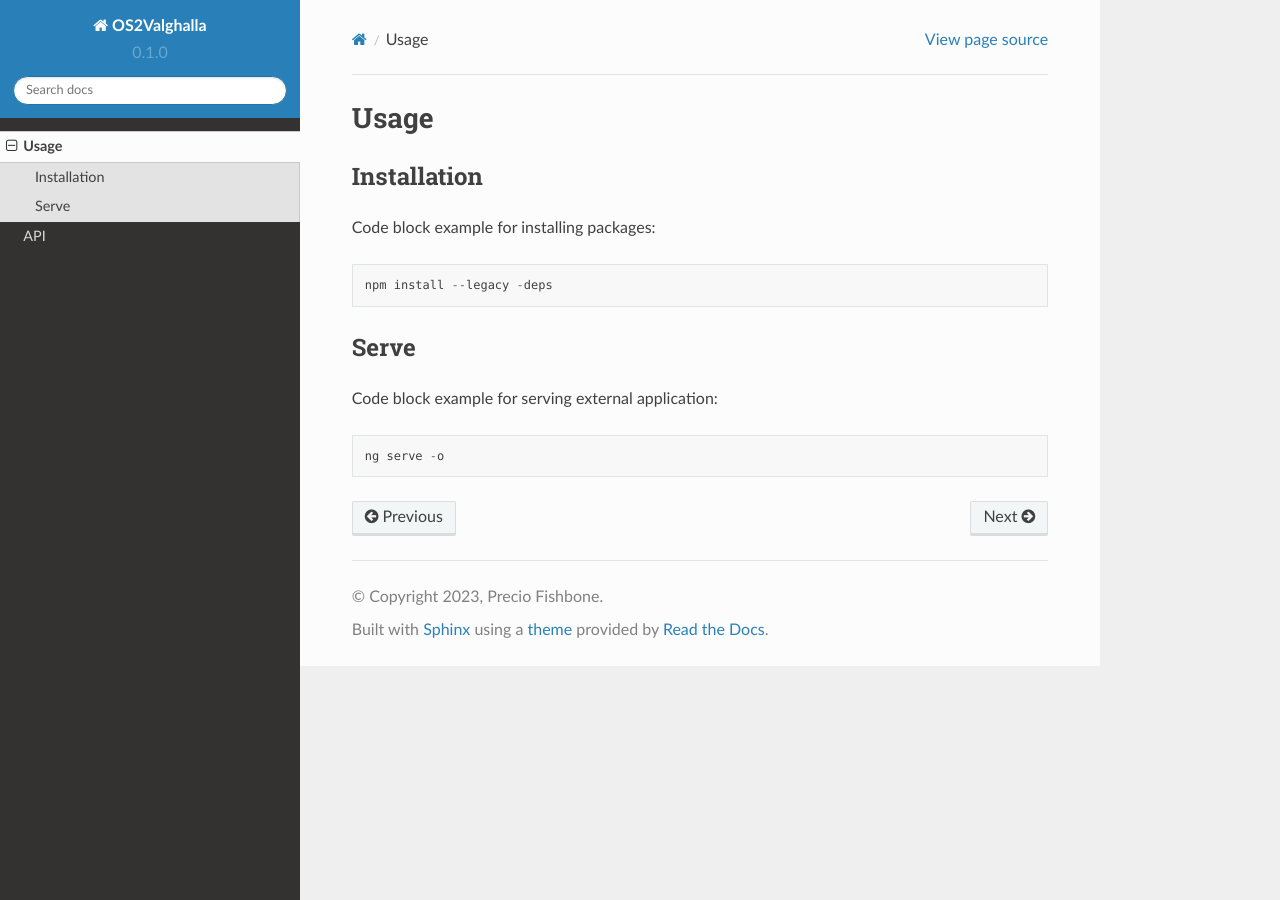
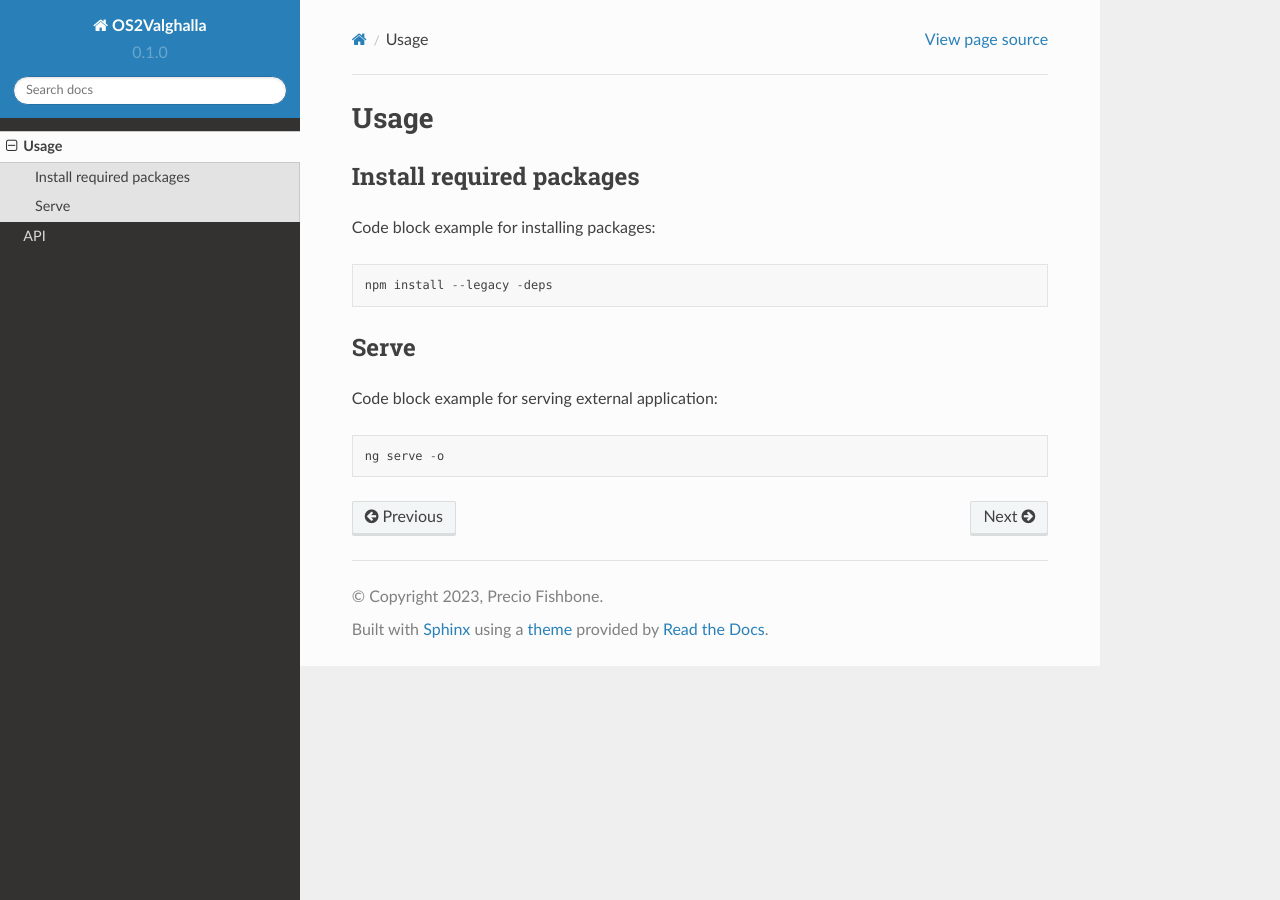
Before and after one commit to JesperBorup/OS2Valghalla, a Sphinx documentation site: the page built from docs/source/usage.rst, in a window 1280 px wide. Built offline with Sphinx 7.4.7 and the Read the Docs theme 2.0.0, drawn with Linux system fonts in a browser that asks for light colours.

Commit message:
Added packages

```diff
--- a/docs/source/index.rst
+++ b/docs/source/index.rst
@@ -5,7 +5,7 @@ This library is the official documentation of **OS2Valghalla**.
 It pulls data from the `OS2Valghalla(Dev) <https://github.com/JesperBorup/OS2Valghalla/blob/main/>`_.
 
 Check out the :doc:`usage` section for further information, including
-how to :ref:`installation` the project.
+how to :ref:`installpackages` the project.
 
 .. note::
 
--- a/docs/source/usage.rst
+++ b/docs/source/usage.rst
@@ -1,9 +1,9 @@
 Usage
 =====
 
-.. _installation:
+.. _installatpackages:
 
-Installation
+Install required packages
 ------------
 
 Code block example for installing packages:
```
